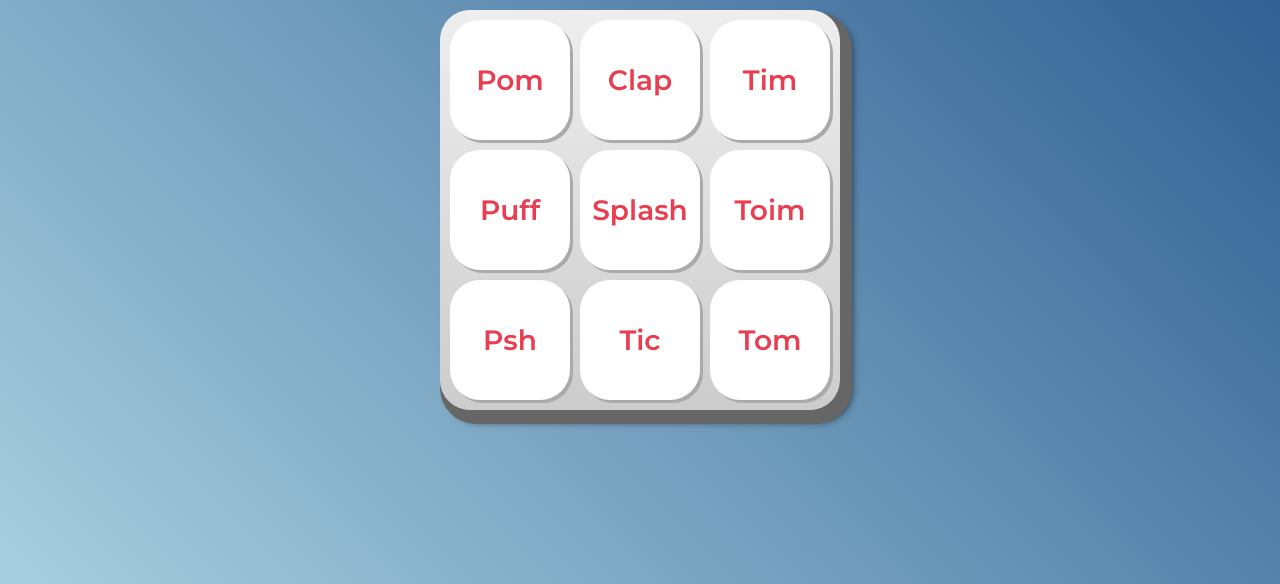
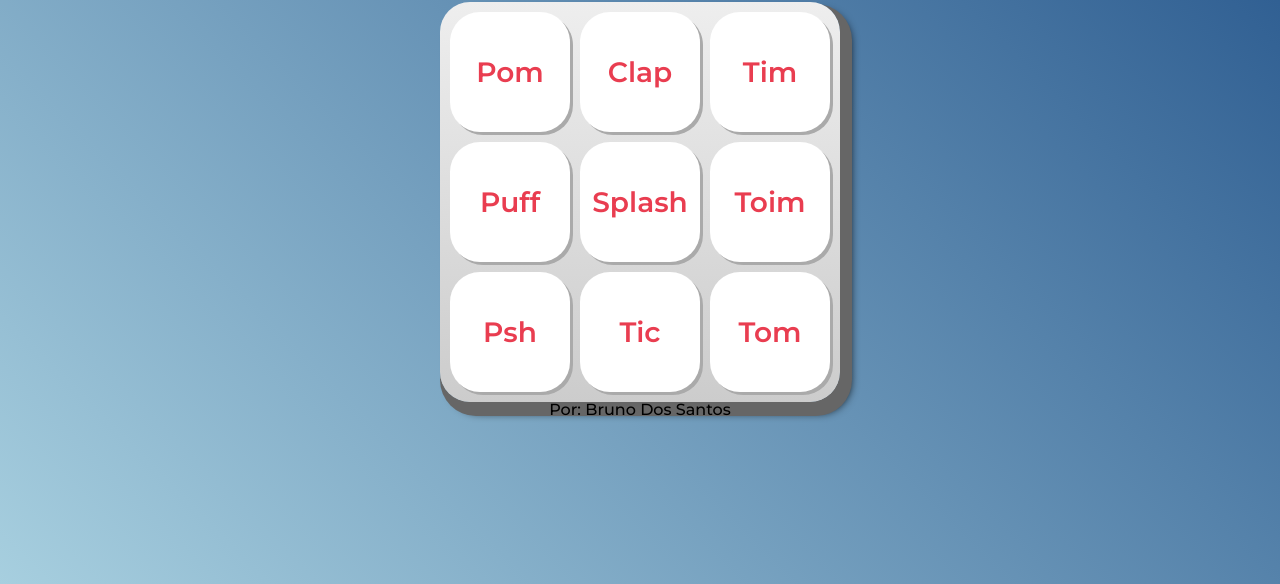
Before and after one commit to BrunoDosSantos26/Alura-Midi, a plain HTML site: page index.html in a window 1280 px wide. Shown: the part 216-800 px from the top of the page. Drawn offline with Linux system fonts and the light colour scheme.

Commit message:
README Adicionado

```diff
--- a/index.html
+++ b/index.html
@@ -33,6 +33,7 @@
         <button class="tecla tecla_tic">Tic</button>
         <button class="tecla tecla_tom">Tom</button>
     </section>
+    <p>Por: Bruno Dos Santos</p>
 
     <audio src="sounds/keyq.wav" id="som_tecla_pom"></audio>
     <audio src="sounds/keyw.wav" id="som_tecla_clap"></audio>
```
Also changed, not shown: images/alura-midi.png (added), 1 other file.
